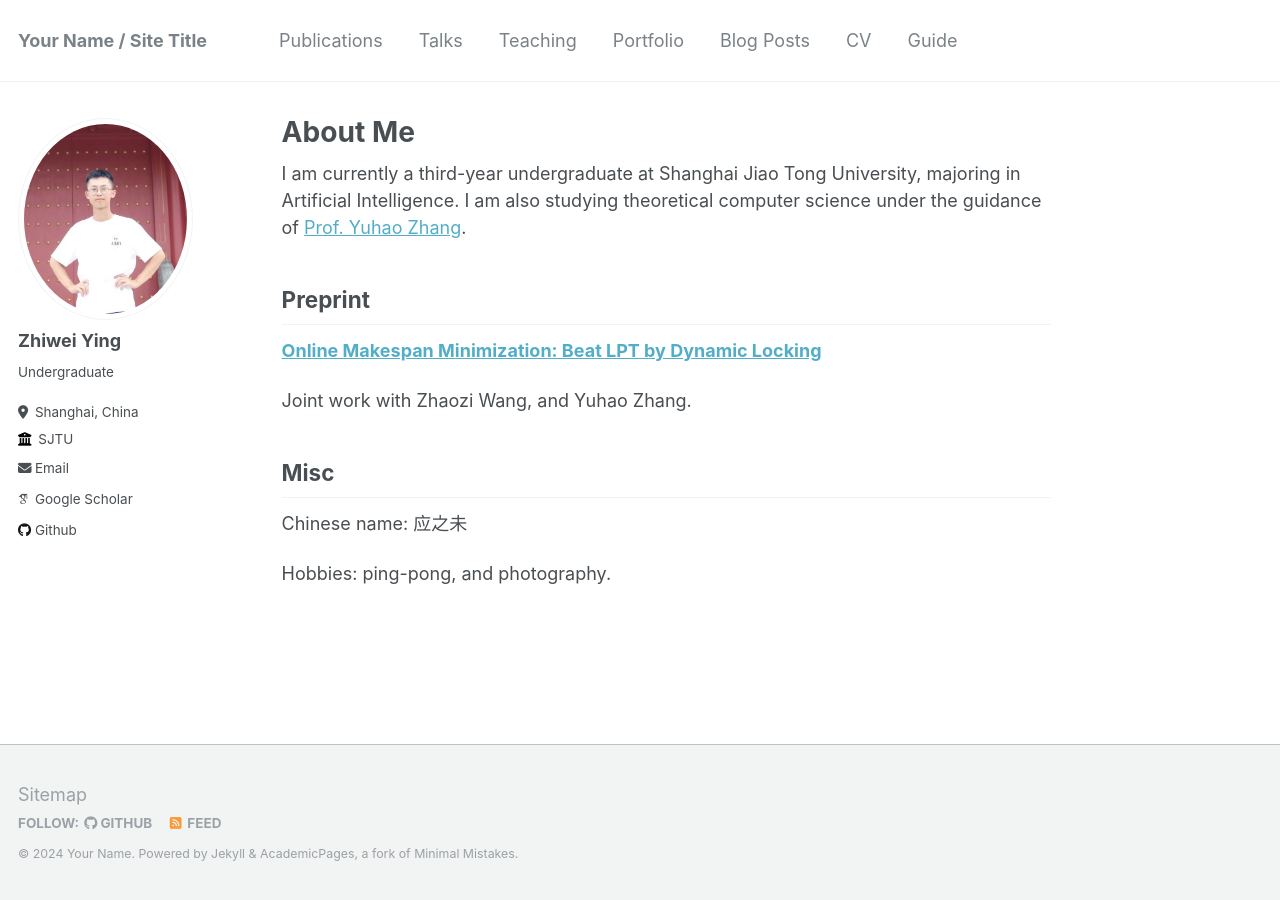
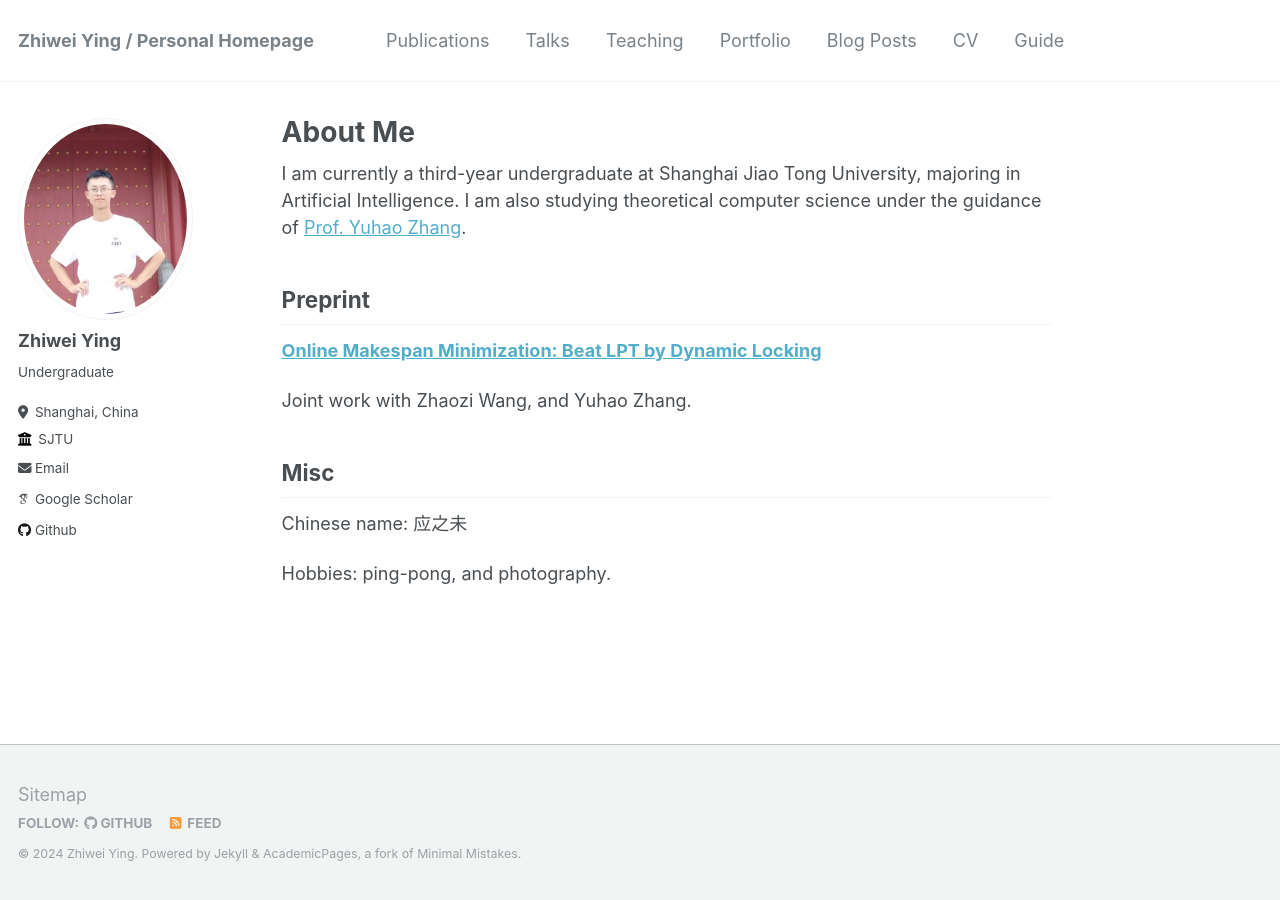
Before and after one commit to yzwykx/yzwykx.github.io, a Jekyll site: the page built from _pages/about.md, in a window 1280 px wide. Built offline with Jekyll 4.4.1, drawn with Linux system fonts in a browser that asks for light colours; some web fonts are replaced.

Commit message:
Update _config.yml

```diff
--- a/_config.yml
+++ b/_config.yml
@@ -8,10 +8,10 @@
 
 # Basic Site Settings
 locale                   : "en-US"
-title                    : "Your Name / Site Title"
+title                    : "Zhiwei Ying / Personal Homepage"
 title_separator          : "-"
-name                     : &name "Your Name"
-description              : &description "personal description"
+name                     : &name "Zhiwei Ying"
+description              : &description "a thrid year undergraduate from Shanghai Jiao Tong University"
 url                      : https://yzwykx.github.io # the base hostname & protocol for your site e.g. "https://mmistakes.github.io"
 baseurl                  : "" # the subpath of your site, e.g. "/blog"
 repository               : "yzwykx/yzwykx.github.io"
```
